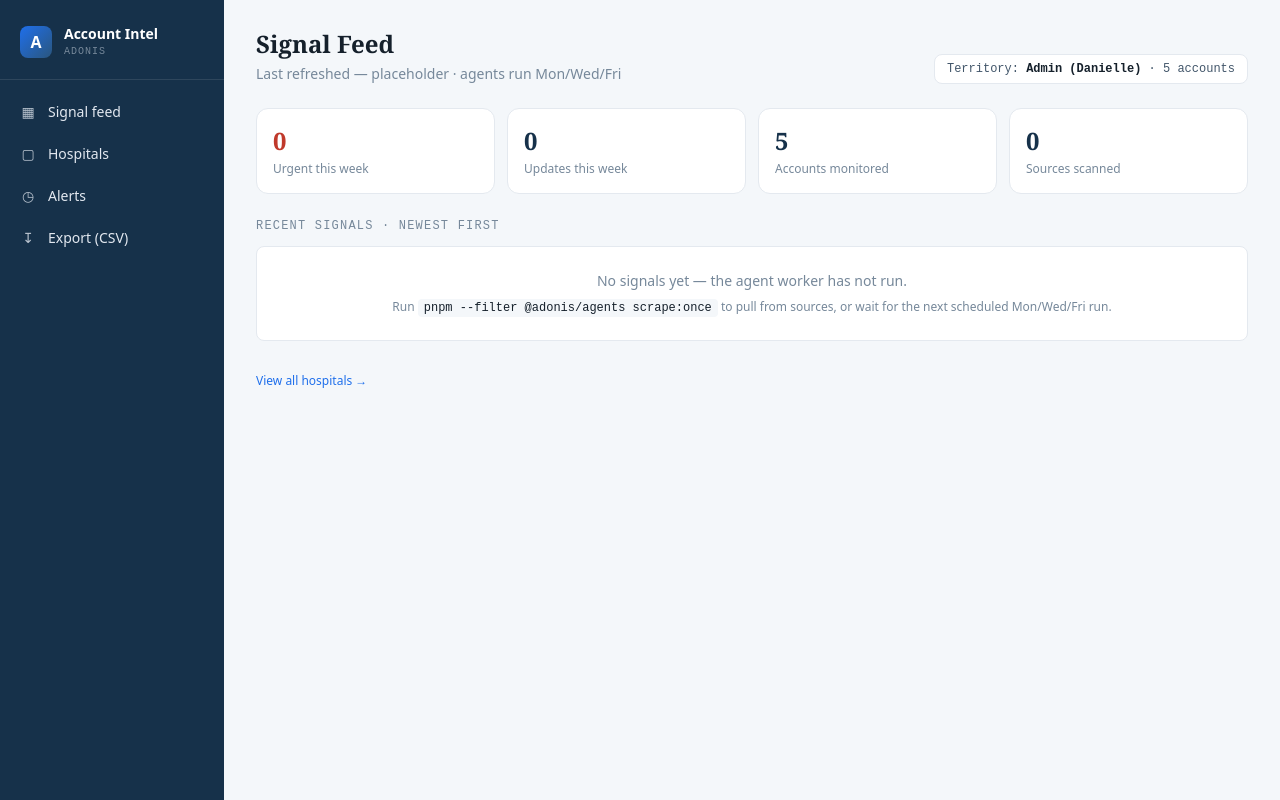
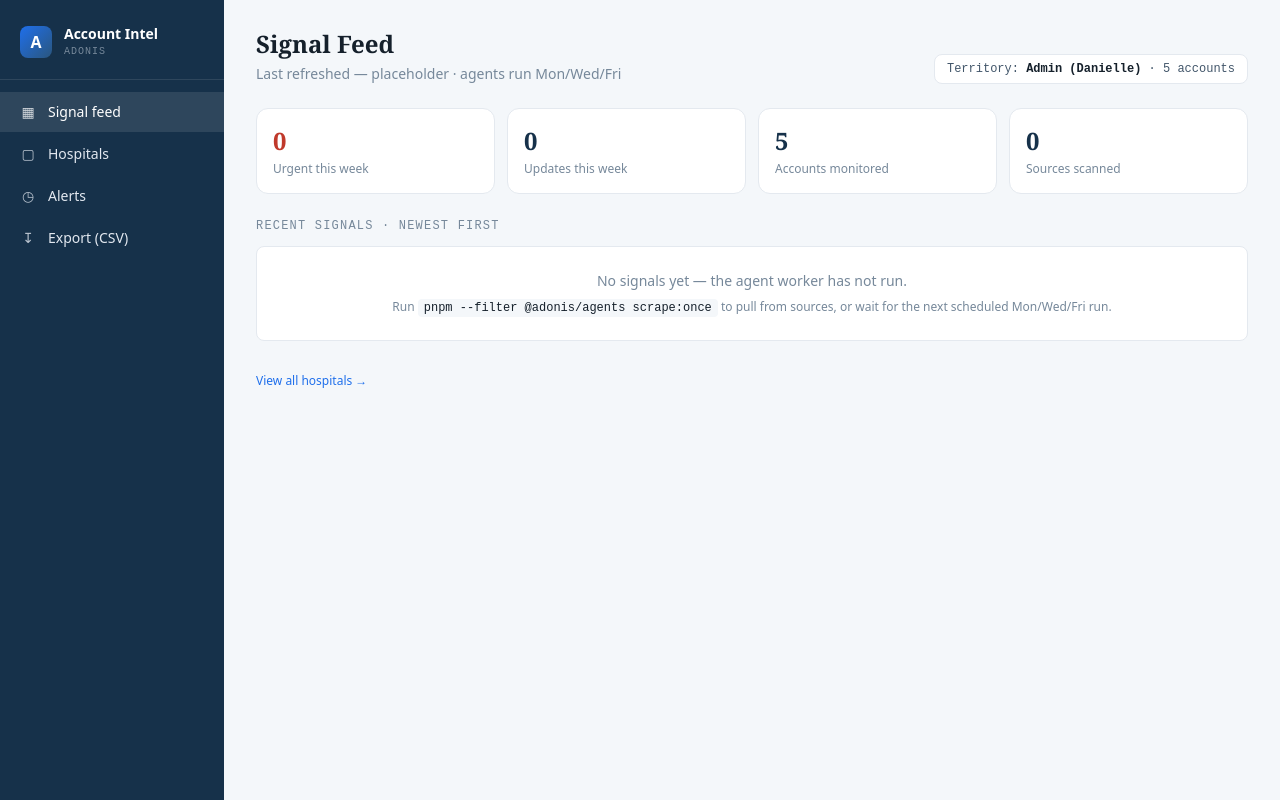
Before and after one commit to jp-bmn/adonisagent, a Next.js app in the folder apps/web/: page / in a window 1280 px wide. Built offline with nearby package versions, Linux system fonts and the light colour scheme.

Commit message:
T-01: add nav active state

```diff
--- a/apps/web/src/app/layout.tsx
+++ b/apps/web/src/app/layout.tsx
@@ -1,6 +1,6 @@
 import './globals.css';
-import Link from 'next/link';
 import type { Metadata } from 'next';
+import Nav from '@/components/Nav';
 
 export const metadata: Metadata = {
   title: 'Adonis Account Intelligence',
@@ -36,26 +36,3 @@ function Sidebar() {
     </aside>
   );
 }
-
-function Nav() {
-  const items = [
-    { href: '/', label: 'Signal feed', glyph: '▦' },
-    { href: '/hospitals', label: 'Hospitals', glyph: '▢' },
-    { href: '/alerts', label: 'Alerts', glyph: '◷' },
-    { href: '/export', label: 'Export (CSV)', glyph: '↧' },
-  ];
-  return (
-    <nav className="space-y-0.5">
-      {items.map((i) => (
-        <Link
-          key={i.href}
-          href={i.href}
-          className="flex items-center gap-3 px-5 py-2.5 text-sm hover:bg-white/5 hover:text-white transition"
-        >
-          <span className="w-4 text-center opacity-80">{i.glyph}</span>
-          {i.label}
-        </Link>
-      ))}
-    </nav>
-  );
-}
--- /dev/null
+++ b/apps/web/src/components/Nav.tsx
@@ -0,0 +1,38 @@
+'use client';
+
+import Link from 'next/link';
+import { usePathname } from 'next/navigation';
+
+const items = [
+  { href: '/', label: 'Signal feed', glyph: '▦' },
+  { href: '/hospitals', label: 'Hospitals', glyph: '▢' },
+  { href: '/alerts', label: 'Alerts', glyph: '◷' },
+  { href: '/export', label: 'Export (CSV)', glyph: '↧' },
+];
+
+export default function Nav() {
+  const pathname = usePathname();
+
+  return (
+    <nav className="space-y-0.5">
+      {items.map((item) => {
+        const isActive =
+          item.href === '/' ? pathname === '/' : pathname.startsWith(item.href);
+        return (
+          <Link
+            key={item.href}
+            href={item.href}
+            className={`flex items-center gap-3 px-5 py-2.5 text-sm transition ${
+              isActive
+                ? 'bg-white/10 text-white'
+                : 'text-slate-200 hover:bg-white/5 hover:text-white'
+            }`}
+          >
+            <span className="w-4 text-center opacity-80">{item.glyph}</span>
+            {item.label}
+          </Link>
+        );
+      })}
+    </nav>
+  );
+}
```
